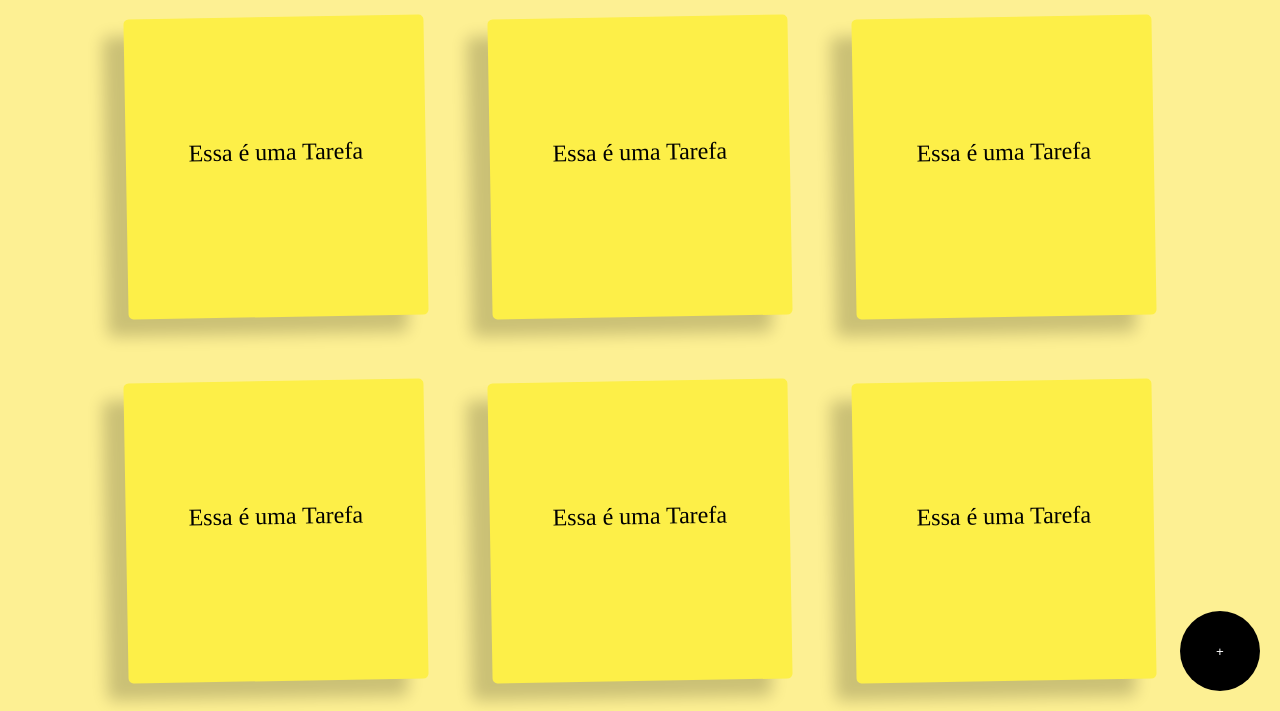
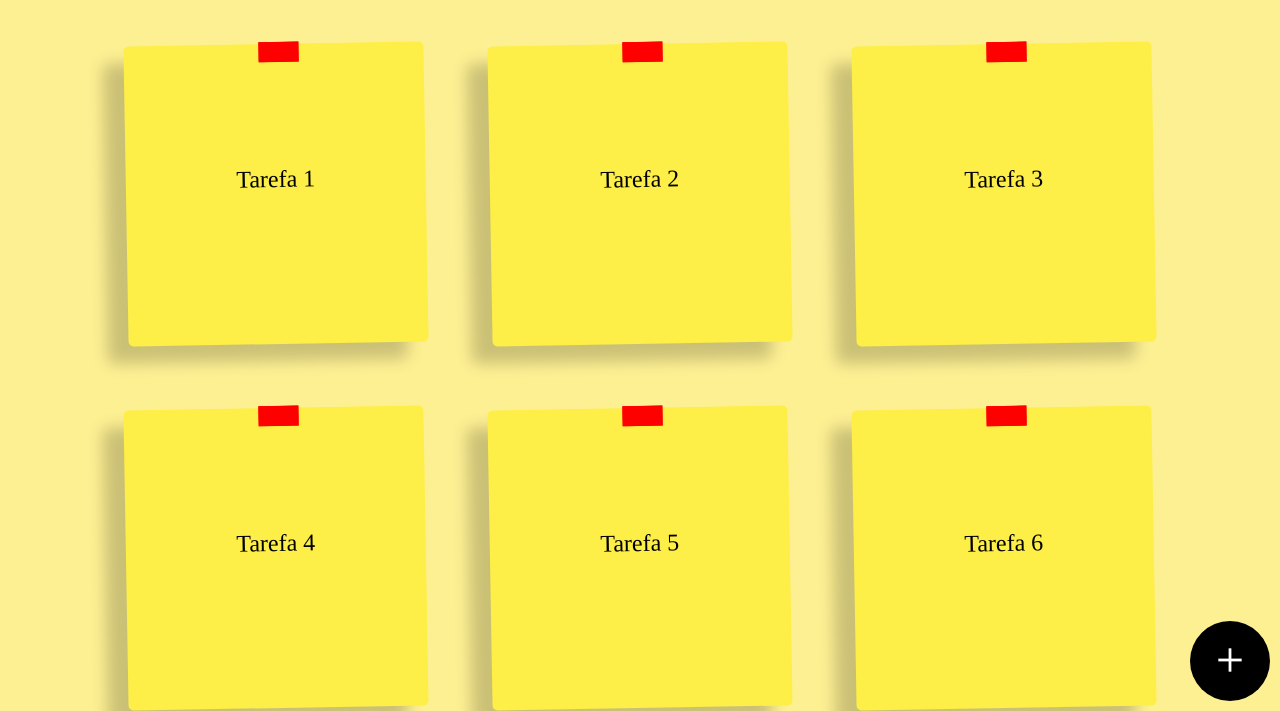
Before and after one commit to PatricioSA/ToDo-List, a plain HTML site: page index.html in a window 1280 px wide. Shown: the part 89-800 px from the top of the page. Drawn offline with nearby package versions, Linux system fonts and the light colour scheme.

Commit message:
versão 2.0

```diff
--- a/index.html
+++ b/index.html
@@ -4,17 +4,16 @@
     <meta charset="UTF-8">
     <meta http-equiv="X-UA-Compatible" content="IE=edge">
     <meta name="viewport" content="width=device-width, initial-scale=1.0">
+    <link rel="stylesheet" href="https://fonts.googleapis.com/css2?family=Material+Symbols+Outlined:opsz,wght,FILL,GRAD@48,400,0,0" />
     <link rel="stylesheet" href="style.css">
     <title>Lista de Tarefas</title>
 </head>
 <body>
-    <h1 style="color: red; text-align: start;">PROJETO ESTÁ EM MUDANÇAS</h1>
     <h1>Lista de Tarefas</h1>
 
     <dialog>
         <h1>Nova Tarefa</h1>
 
-        <input type="text" placeholder="Título" id="taskTitle">
         <input type="text" placeholder="Tarefa" id="taskName">
         <div>
             <button id="closeModal">Fechar</button>
@@ -22,26 +21,30 @@
         </div>
     </dialog>
 
-    <button id="btnNewTask">+</button>
+    <button id="btnNewTask">
+        <span class="material-symbols-outlined">
+            add
+        </span>
+    </button>
 
     <ul id="ul">
         <div>
-            <p>Essa é uma Tarefa</p>
+            <p>Tarefa 1</p>
         </div>
         <div>
-            <p>Essa é uma Tarefa</p>
+            <p>Tarefa 2</p>
         </div>
         <div>
-            <p>Essa é uma Tarefa</p>
+            <p>Tarefa 3</p>
         </div>
         <div>
-            <p>Essa é uma Tarefa</p>
+            <p>Tarefa 4</p>
         </div>
         <div>
-            <p>Essa é uma Tarefa</p>
+            <p>Tarefa 5</p>
         </div>
         <div>
-            <p>Essa é uma Tarefa</p>
+            <p>Tarefa 6</p>
         </div>
     </ul>
 
--- a/style.css
+++ b/style.css
@@ -9,30 +9,54 @@ body {
 }
 
 h1 {
+    margin: 2rem 0 4rem 0;
     text-align: center;
 }
 
 dialog {
     margin: 0 auto;
+    top: 30%;
+
     width: 250px;
     height: 250px;
+
+    border: none;
+    border-radius: .5rem;
+    box-shadow: 0 0 1em rgb(0 0 0 / .3);
+
     text-align: center;
+}
+
+dialog h1 {
+    margin-top: 1.5rem;
+}
+
+dialog::backdrop {
+    background-color: rgb(0 0 0 / .5);
 }
 
 dialog input {
     width: 200px;
     height: 30px;
-    margin-top: 1rem;
+
+    margin-top: 2rem;
 }
 
 dialog button {
     margin-top: 2rem;
+    padding: 0.5rem;
+
+    background-color: #fdef48;
+    border: none;
+    border-radius: .5rem;
+
+    cursor: pointer;
 }
 
 #btnNewTask {
     position: fixed;
-    bottom: 20px;
-    right: 20px;
+    bottom: 10px;
+    right: 10px;
     z-index: 9999;
 
     background-color: #000000;
@@ -46,18 +70,28 @@ dialog button {
     border: none;
 }
 
+.material-symbols-outlined {
+    font-size: 2.5rem;
+}
+
 #ul {
+    margin: 0 auto;
+
     display: flex;
     justify-content: center;
     flex-wrap: wrap;
     gap: 4rem;
+
     margin-top: 2rem;
+
+    width: 1200px;
 }
 
 ul div {
     width: 300px;
     min-height: 300px;
     line-height: 250px;
+    position: relative;
 
     background-color: #fdef48;
 
@@ -66,10 +100,26 @@ ul div {
 
     text-align: center;
 
-    box-shadow: -21px 17px 16px 0px rgba(0,0,0,0.2);
+    box-shadow: -21px 17px 16px 0px rgba(0, 0, 0, 0.2);
     transform: rotate(-1deg);
+}
+
+ul div::before {
+    content: "";
+    position: absolute;
+    top: -2px;
+    left: 45%;
+    border-style: solid;
+    border-width: 0 20px 20px 20px;
+    border-color: red;
 }
 
 ul div p {
     font-size: 1.5rem;
 }
+
+@media (max-width: 1200px) {
+    #ul {
+        width: 100%;
+    }
+}
```
